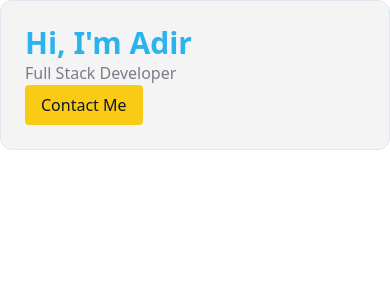
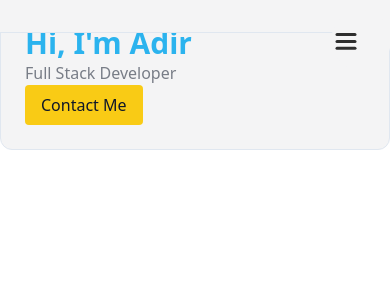
Before and after one commit to AdirGamil/NextProtfolio, a Next.js app: page / in a window 390 px wide. Shown: the top 300 px of the page. Built offline with nearby package versions, Linux system fonts and the light colour scheme.

Commit message:
styling navbarmobile

```diff
--- a/app/globals.css
+++ b/app/globals.css
@@ -68,3 +68,12 @@
     background-color: hsl(var(--primary));
   }
 }
+
+@layer utilities {
+  .nav__link {
+    @apply relative text-base font-medium w-fit block;
+    @apply after:block after:content-[''] after:absolute after:h-[3px];
+    @apply after:bg-[#c6eb59] after:w-full after:scale-x-0;
+    @apply hover:after:scale-x-100 after:transition-all after:duration-300 after:origin-left;
+  }
+}
--- a/app/layout.tsx
+++ b/app/layout.tsx
@@ -1,6 +1,7 @@
 import type { Metadata } from 'next'
 import { Poppins, Inter } from 'next/font/google'
 import './globals.css'
+import Navbar from '@/components/layout/Navbar'
 
 
 const poppins = Poppins({
@@ -71,6 +72,7 @@ export default function RootLayout({
 }>) {
   return (
     <html lang="en">
+      <Navbar />
       <body
         className={`${poppins.variable} ${inter.variable} antialiased`}
       >
--- a/components/layout/Navbar.tsx
+++ b/components/layout/Navbar.tsx
@@ -0,0 +1,19 @@
+import NavbarDesktop from '../nav/NavbarDesktop'
+import NavbarMobile from '../nav/NavbarMobile'
+
+const Navbar = () => {
+  return (
+    <header className="w-full fixed top-0 z-50 bg-background border-b border-border">
+      <div className="max-w-7xl mx-auto flex items-center justify-between p-4">
+        <div className="hidden md:flex w-full">
+          <NavbarDesktop />
+        </div>
+        <div className="block md:hidden w-full">
+          <NavbarMobile />
+        </div>
+      </div>
+    </header>
+  )
+}
+
+export default Navbar
--- /dev/null
+++ b/components/nav/NavbarDesktop.tsx
@@ -0,0 +1,47 @@
+'use client'
+import Link from 'next/link'
+import { FaGithub, FaLinkedin } from 'react-icons/fa'
+import { navLinks } from '@/contracts/navLinks'
+
+const NavbarDesktop = () => {
+  return (
+    <nav className="flex items-center justify-between w-full">
+      {/* לוגו */}
+      <div className="text-2xl font-heading font-bold text-primary">AdirG</div>
+
+      {/* לינקים */}
+      <ul className="flex gap-8">
+        {navLinks.map((link) => (
+          <li key={link.href}>
+            <Link
+              href={link.href}
+              className="nav__link text-foreground hover:text-primary transition font-medium"
+            >
+              {link.label}
+            </Link>
+          </li>
+        ))}
+      </ul>
+
+      {/* אייקונים */}
+      <div className="flex gap-4 items-center">
+        <Link
+          href="https://github.com/AdirGamil"
+          target="_blank"
+          aria-label="GitHub"
+        >
+          <FaGithub className="text-foreground hover:text-primary text-xl transition" />
+        </Link>
+        <Link
+          href="https://linkedin.com/in/adirg"
+          target="_blank"
+          aria-label="LinkedIn"
+        >
+          <FaLinkedin className="text-foreground hover:text-primary text-xl transition" />
+        </Link>
+      </div>
+    </nav>
+  )
+}
+
+export default NavbarDesktop
--- /dev/null
+++ b/components/nav/NavbarMobile.tsx
@@ -0,0 +1,154 @@
+'use client'
+
+import { useRef, useState, useEffect } from 'react'
+import { motion, useCycle, AnimatePresence } from 'framer-motion'
+import { navLinks } from '@/contracts/navLinks'
+import Link from 'next/link'
+
+const sidebarVariants = {
+  open: (height = 1000) => ({
+    clipPath: `circle(${height * 2 + 200}px at 90% 40px)`,
+    transition: {
+      type: 'spring',
+      stiffness: 20,
+      restDelta: 2,
+    },
+  }),
+  closed: {
+    clipPath: 'circle(30px at 90% 40px)',
+    transition: {
+      delay: 0.3,
+      type: 'spring',
+      stiffness: 400,
+      damping: 40,
+    },
+  },
+}
+
+const menuVariants = {
+  open: {
+    transition: { staggerChildren: 0.07, delayChildren: 0.2 },
+  },
+  closed: {
+    transition: { staggerChildren: 0.05, staggerDirection: -1 },
+  },
+}
+
+const itemVariants = {
+  open: {
+    y: 0,
+    opacity: 1,
+    transition: {
+      y: { stiffness: 1000, velocity: -100 },
+    },
+  },
+  closed: {
+    y: 50,
+    opacity: 0,
+    transition: {
+      y: { stiffness: 1000 },
+    },
+  },
+}
+
+export default function NavbarMobile() {
+  const [isOpen, toggleOpen] = useCycle(false, true)
+  const containerRef = useRef<HTMLElement | null>(null)
+  const [height, setHeight] = useState(0)
+
+  useEffect(() => {
+    if (typeof window !== 'undefined') {
+      setHeight(window.innerHeight)
+    }
+  }, [])
+
+  return (
+    <nav ref={containerRef} className="md:hidden z-50 relative">
+      {/* כפתור Toggle */}
+      <button
+        onClick={() => toggleOpen()}
+        className="text-3xl text-foreground absolute top-4 right-4 z-50"
+        aria-label="Toggle Menu"
+      >
+        <motion.svg width="23" height="23" viewBox="0 0 23 23">
+          <Path
+            variants={{
+              closed: { d: 'M 2 2.5 L 20 2.5' },
+              open: { d: 'M 3 16.5 L 17 2.5' },
+            }}
+            animate={isOpen ? 'open' : 'closed'}
+          />
+          <Path
+            d="M 2 9.423 L 20 9.423"
+            variants={{
+              closed: { opacity: 1 },
+              open: { opacity: 0 },
+            }}
+            transition={{ duration: 0.1 }}
+            animate={isOpen ? 'open' : 'closed'}
+          />
+          <Path
+            variants={{
+              closed: { d: 'M 2 16.346 L 20 16.346' },
+              open: { d: 'M 3 2.5 L 17 16.346' },
+            }}
+            animate={isOpen ? 'open' : 'closed'}
+          />
+        </motion.svg>
+      </button>
+
+      {/* Overlay */}
+      <AnimatePresence>
+        {isOpen && (
+          <motion.div
+            className="fixed inset-0 bg-black/50 backdrop-blur-sm z-30"
+            initial={{ opacity: 0 }}
+            animate={{ opacity: 1 }}
+            exit={{ opacity: 0 }}
+            onClick={() => toggleOpen()}
+          />
+        )}
+      </AnimatePresence>
+
+      {/* Sidebar */}
+      <motion.div
+        className="fixed top-0 right-0 bottom-0 w-72 bg-background z-40"
+        custom={height}
+        initial={false}
+        animate={isOpen ? 'open' : 'closed'}
+        variants={sidebarVariants}
+      >
+        <motion.ul
+          className="pt-28 pr-10 flex flex-col gap-6 items-end"
+          variants={menuVariants}
+          initial={false}
+          animate={isOpen ? 'open' : 'closed'}
+        >
+          {navLinks.map((link) => (
+            <motion.li
+              key={link.href}
+              className="text-lg font-medium text-foreground"
+              variants={itemVariants}
+              whileHover={{ scale: 1.05 }}
+              whileTap={{ scale: 0.95 }}
+            >
+              <Link href={link.href} onClick={() => toggleOpen()}>
+                {link.label}
+              </Link>
+            </motion.li>
+          ))}
+        </motion.ul>
+      </motion.div>
+    </nav>
+  )
+}
+
+const Path = (props: any) => (
+  <motion.path
+    fill="transparent"
+    strokeWidth="3"
+    stroke="hsl(0, 0%, 18%)"
+    strokeLinecap="round"
+    {...props}
+  />
+)
--- /dev/null
+++ b/contracts/navLinks.ts
@@ -0,0 +1,11 @@
+export type NavLink = {
+    label: string
+    href: string
+  }
+
+  export const navLinks: NavLink[] = [
+    { label: 'About', href: '#about' },
+    { label: 'Projects', href: '#projects' },
+    { label: 'Skills', href: '#skills' },
+    { label: 'Contact', href: '#contact' },
+  ]
--- a/package.json
+++ b/package.json
@@ -9,10 +9,12 @@
     "lint": "next lint"
   },
   "dependencies": {
+    "framer-motion": "^12.6.3",
     "next": "15.2.4",
     "postcss": "^8.5.3",
     "react": "^19.0.0",
-    "react-dom": "^19.0.0"
+    "react-dom": "^19.0.0",
+    "react-icons": "^5.5.0"
   },
   "devDependencies": {
     "@eslint/eslintrc": "^3",
```
Also changed, not shown: 1 other file (tests, documents, lock files or other folders).
